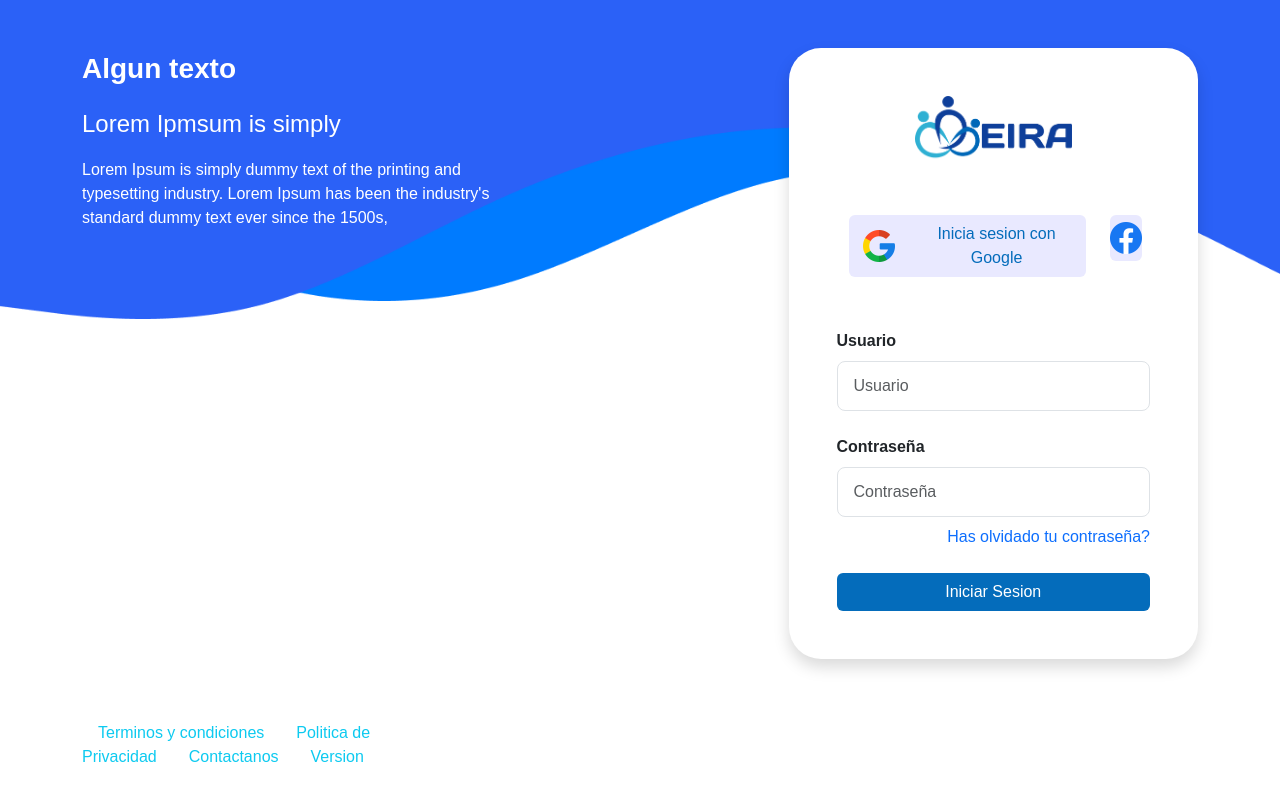
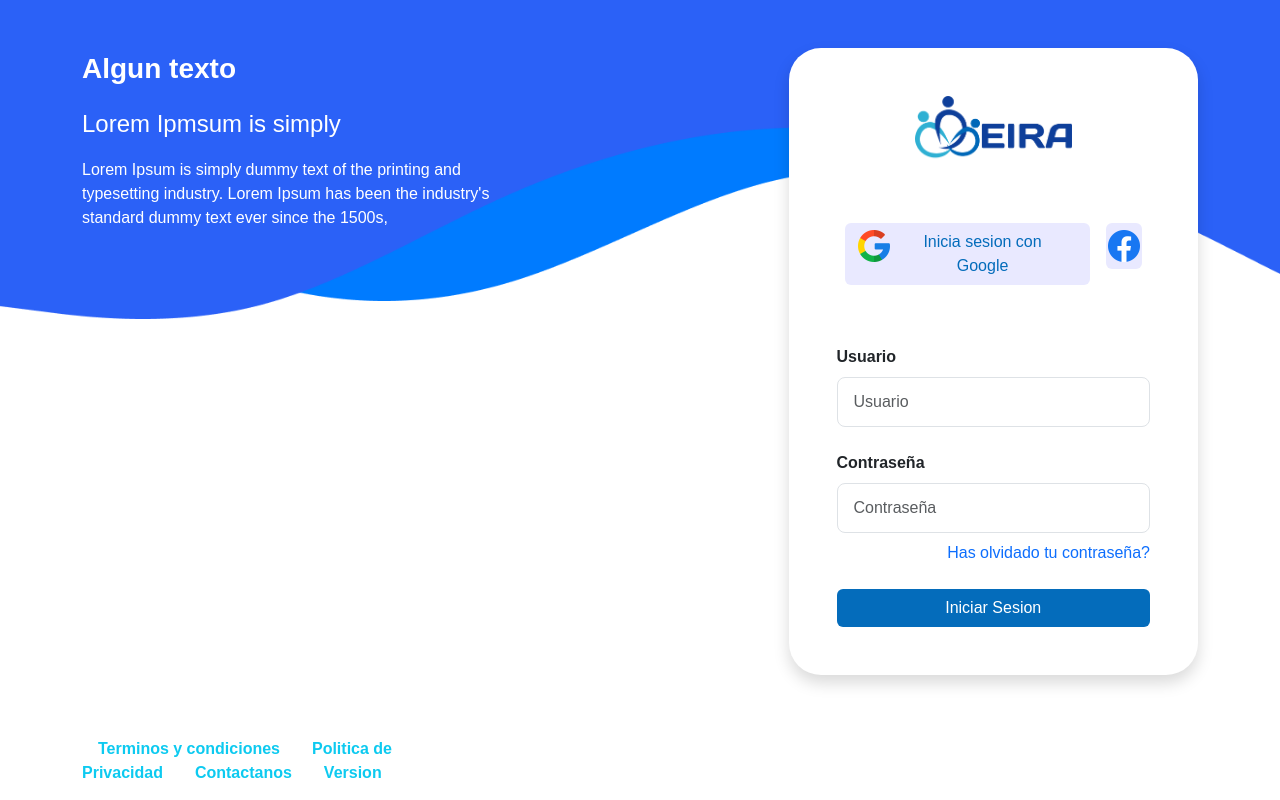
Before and after one commit to JhonRivera00/Eira_IPS, a React (Vite) app: page / in a window 1280 px wide. Built offline with nearby package versions, Linux system fonts and the light colour scheme.

Commit message:
Cambios de responsive en el Login

```diff
--- a/src/Pages/Login.jsx
+++ b/src/Pages/Login.jsx
@@ -1,6 +1,4 @@
 import React from "react";
-import Vector from "../assets/Imagenes/Vector.png";
-import Vector1 from "../assets/Imagenes/Vector1.png";
 import logo from "../assets/Imagenes/logo.png";
 import facebook from "../assets/Imagenes/facebook.png";
 import google from "../assets/Imagenes/google.png";
@@ -20,10 +18,10 @@ function login() {
           </div>
           <div className="position-absolute" style={{bottom:"-110px"}} >
 
-          <span><a className="text-decoration-none text-info mx-3" href="#">Terminos y condiciones</a></span>
-          <span><a className="text-decoration-none text-info mx-3" href="#">Politica de Privacidad</a></span>
-          <span><a className="text-decoration-none text-info mx-3" href="#">Contactanos</a></span>
-          <span><a className="text-decoration-none text-info mx-3" href="#">Version</a></span>
+          <span><a className="text-decoration-none text-info mx-3 fw-bold" href="#">Terminos y condiciones</a></span>
+          <span><a className="text-decoration-none text-info mx-3 fw-bold" href="#">Politica de Privacidad</a></span>
+          <span><a className="text-decoration-none text-info mx-3 fw-bold" href="#">Contactanos</a></span>
+          <span><a className="text-decoration-none text-info mx-3 fw-bold" href="#">Version</a></span>
           </div>
         </div>
         </div>
@@ -38,17 +36,17 @@ function login() {
           {/* Inicio de Sesion */}
           <div className="container w-100  my-5">
             <div className="row">
-               <div className="col-10">
+               <div className="col-6 col-md-10 p-2">
                <button className="btn btn-login w-100 my-1">
-                  <div className="row align-items-center">
+                  <div className="row w-100 justify-content-center">
                     <div className="col-3">
                       <img src={google} width={32} alt="Logo_facebook"></img>
                     </div>
-                      <div className="col-9 col-md-9 text-center d-none d-lg-block">Inicia sesion con Google</div>
+                      <div className="col-9 col-md-9 text-center d-none d-sm-block">Inicia sesion con Google</div>
                   </div>
                 </button>
                </div>
-               <div className="col-2 pe-2">
+               <div className="col-6 col-md-2 p-2">
                 <button className="btn btn-login w-100 my-1">
                   <div className="row w-100 justify-content-center">
                     <div className="col-3 me-2 ">
--- a/src/assets/Css/index.css
+++ b/src/assets/Css/index.css
@@ -2,11 +2,6 @@ body {
   background: url('../Imagenes/Vector.png') no-repeat, url('../Imagenes/Vector1.png') no-repeat;
   background-size: contain;
   font-family: Arial, Helvetica, sans-serif !important;
-}
-
-.bg{
-  background-image: url(../Imagenes/fondo.jpg);
-  background-position: center center;
 }
 
 .btn-login{
```
